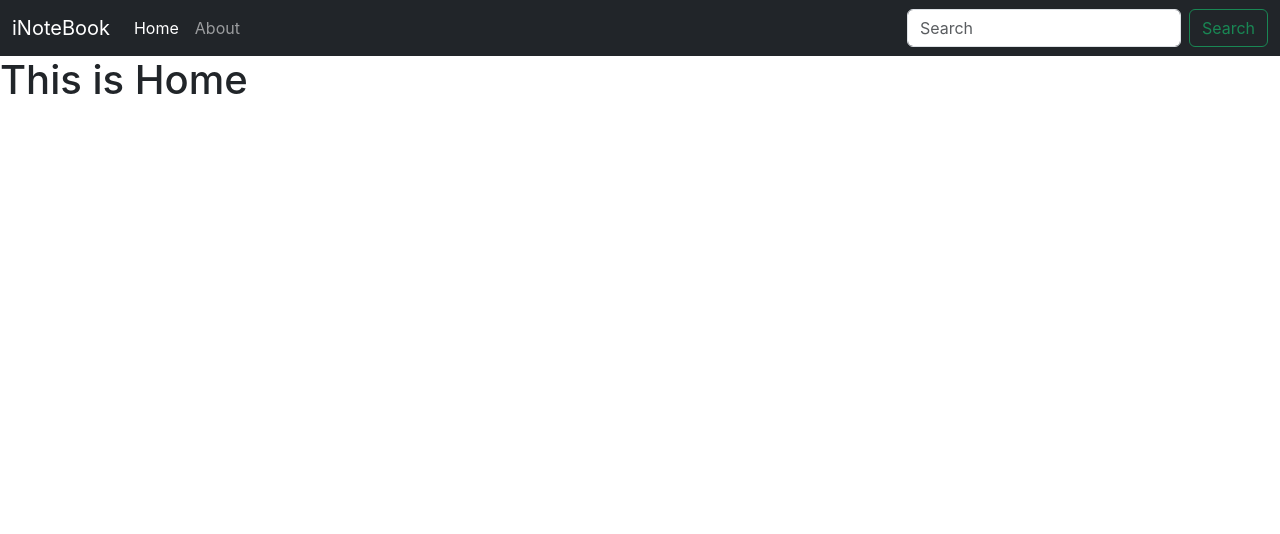
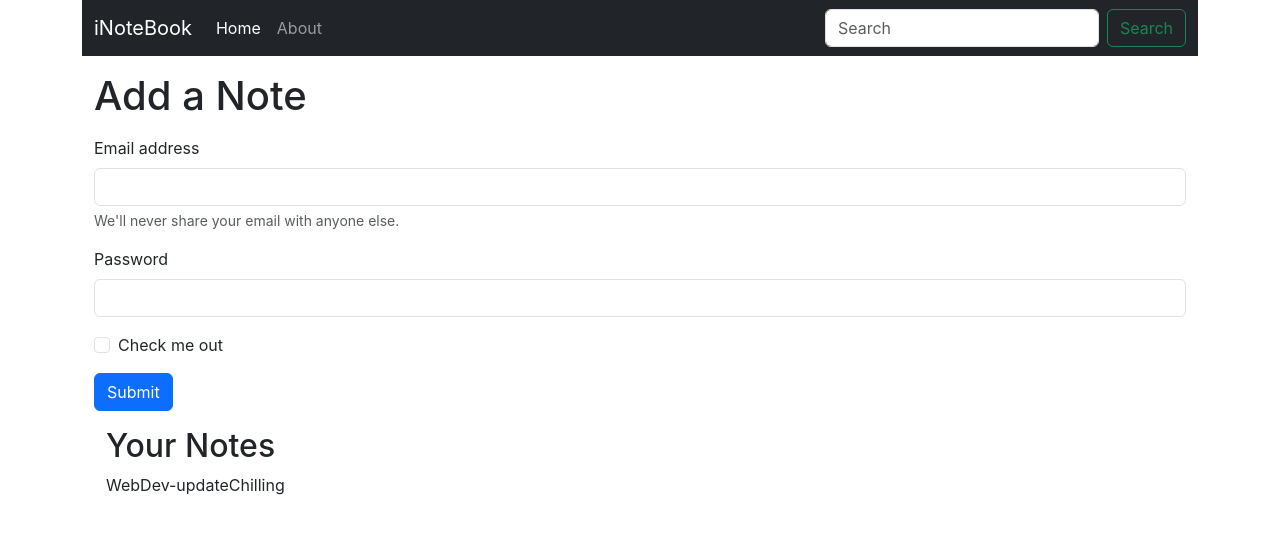
Before and after one commit to AshwithaOkkerla/iNoteBook, a React (Create React App) app: page / in a window 1280 px wide. Shown: the top 534 px of the page. Built offline with nearby package versions, Linux system fonts and the light colour scheme.

Commit message:
updated home.js by addindg usecontext hook to access titles of notes

```diff
--- a/src/App.js
+++ b/src/App.js
@@ -1,5 +1,5 @@
 import "./App.css";
-import { BrowserRouter as Router, Route, Routes, Link } from "react-router-dom";
+import { BrowserRouter as Router, Route, Routes } from "react-router-dom";
 import Navbar from "./components/Navbar";
 import Home from "./components/Home";
 import About from "./components/About";
@@ -10,11 +10,13 @@
     <>
       <NoteState>
         <Router>
-          <Navbar />
-          <Routes>
-            <Route exact path="/" element={<Home />} />
-            <Route exact path="/about" element={<About />} />
-          </Routes>
+          <div className="container">
+            <Navbar />
+            <Routes>
+              <Route exact path="/" element={<Home />} />
+              <Route exact path="/about" element={<About />} />
+            </Routes>
+          </div>
         </Router>
       </NoteState>
     </>
--- a/src/components/Home.js
+++ b/src/components/Home.js
@@ -1,11 +1,61 @@
-import React from 'react'
+import React from "react";
+import { useContext } from "react";
+import noteContext from "../context/notes/NoteContext";
+const Home = () => {
 
-const Home = () => {
+	const context = useContext(noteContext);
+  console.log(context);
+	const {notes,setNotes} = context;
   return (
-	<div>
-	  <h1>This is Home</h1>
-	</div>
-  )
-}
+    <div>
+      <div className="container my-3">
+        <h1>Add a Note</h1>
+        <form className="my-3">
+          <div className="mb-3 my-3">
+            <label htmlFor="exampleInputEmail1" className="form-label">
+              Email address
+            </label>
+            <input
+              type="email"
+              className="form-control"
+              id="exampleInputEmail1"
+              aria-describedby="emailHelp"
+            />
+            <div id="emailHelp" className="form-text">
+              We'll never share your email with anyone else.
+            </div>
+          </div>
+          <div className="mb-3">
+            <label htmlFor="exampleInputPassword1" className="form-label">
+              Password
+            </label>
+            <input
+              type="password"
+              className="form-control"
+              id="exampleInputPassword1"
+            />
+          </div>
+          <div className="mb-3 form-check">
+            <input
+              type="checkbox"
+              className="form-check-input"
+              id="exampleCheck1"
+            />
+            <label className="form-check-label" htmlFor="exampleCheck1">
+              Check me out
+            </label>
+          </div>
+          <button type="submit" className="btn btn-primary">
+            Submit
+          </button>
+        </form>
+        <div className="container my-3">
+          <h2>Your Notes</h2>
+		  {notes.map((note)=>{return note.title})}
+        </div>
+      </div>
+    </div>
+  );
+};
 
-export default Home
+export default Home;
--- a/src/context/notes/NoteState.js
+++ b/src/context/notes/NoteState.js
@@ -1,15 +1,32 @@
+import { useState } from "react";
+import NoteContext from "./NoteContext";
 
-import NoteContext from "./NoteContext";
-// import { useState } from "react";
 const NoteState = (props) => {
+  const notesInitial = [
+    {
+      _id: "664c0bce4028113fa00bbd76",
+      user: "664c0b2a4028113fa00bbd72",
+      title: "WebDev-update",
+      description: "doing react and backend projects-update",
+      tag: "personal",
+      date: "2024-05-21T02:49:50.553Z",
+      __v: 0,
+    },
+    {
+      _id: "664c0c3c4028113fa00bbd7a",
+      user: "664c0b2a4028113fa00bbd72",
+      title: "Chilling ",
+      description: "enjoyed summer hldys",
+      tag: "vacation",
+      date: "2024-05-21T02:51:40.026Z",
+      __v: 0,
+    },
+  ];
 
-
-  return(
-
-	<NoteContext.Provider value={{}}>
-	{props.children}
-	</NoteContext.Provider>
-  )
+  	const [notes,setNotes] = useState(notesInitial)
+  return (
+    <NoteContext.Provider value={{notes,setNotes}}>{props.children}</NoteContext.Provider>
+  );
 };
 
 export default NoteState;
```
Also changed, not shown: 1 other file (tests, documents, lock files or other folders).
